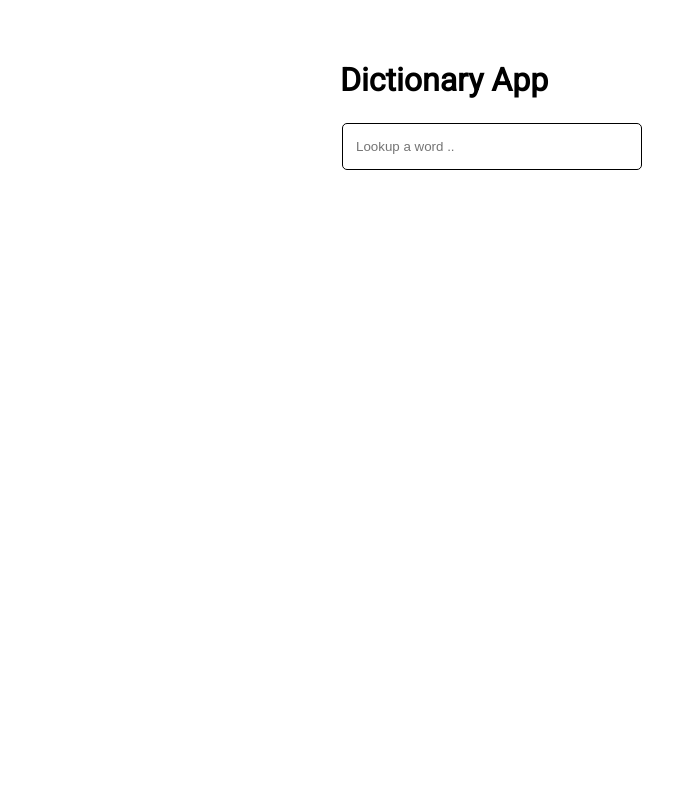
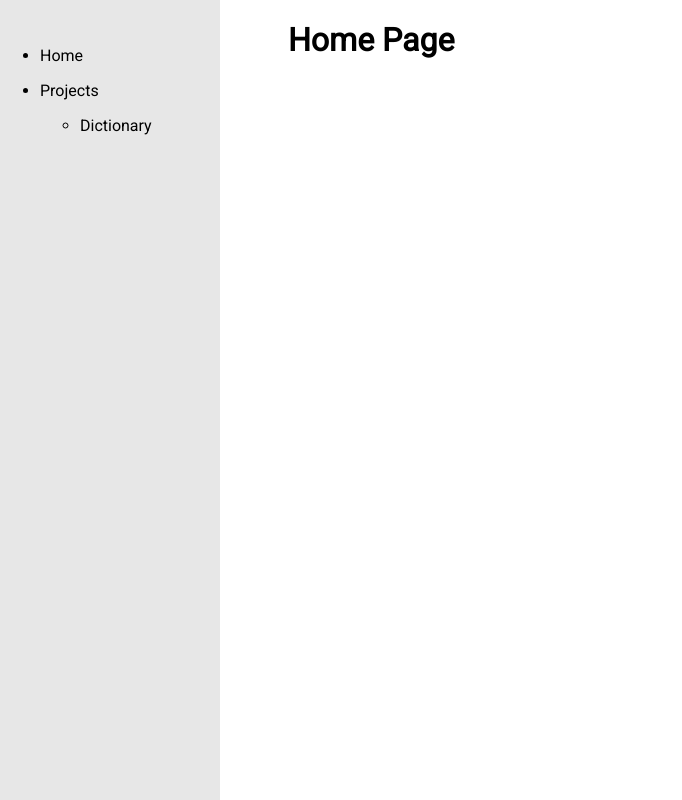
Before and after one commit to KayeDante89/react-snippets, a React (Vite) app: page / in a window 1280 px wide. Shown: the whole page, without its empty margins (0-682 px from the left). Built offline with nearby package versions, Linux system fonts and the light colour scheme.

Commit message:
add some routing and home page

```diff
--- a/package.json
+++ b/package.json
@@ -12,7 +12,8 @@
   "dependencies": {
     "react": "^18.2.0",
     "react-dom": "^18.2.0",
-    "react-loader-spinner": "^6.1.6"
+    "react-loader-spinner": "^6.1.6",
+    "react-router-dom": "^6.22.0"
   },
   "devDependencies": {
     "@types/react": "^18.2.55",
--- a/src/App.css
+++ b/src/App.css
@@ -3,7 +3,10 @@
 #root {
   max-width: 1280px;
   margin: 0 auto;
-  padding: 2rem;
-  /* text-align: center; */
+  /* padding: 2rem; */
   font-family: 'Roboto', sans-serif;
 }
+
+.page-margin {
+  margin-left: 280px;
+}
--- a/src/App.jsx
+++ b/src/App.jsx
@@ -1,14 +1,34 @@
 import React from 'react'
-import './App.css'
+import { createBrowserRouter, Outlet, RouterProvider } from "react-router-dom";
+
+import NavBar from './components/navbar/NavBar';
+import HomePage from './pages/home-page/HomePage';
 import DictionaryApp from './pages/dictionary-app/DictionaryApp'
 
-function App() {
+import './App.css'
+
+const Layout = () => {
 
   return (
     <>
-      <DictionaryApp/>
+      <NavBar/>
+      <Outlet/>
     </>
-  )
+  );
+};
+
+const router = createBrowserRouter([
+  {
+    element: <Layout />,
+    children: [
+      { path: "/", element: <HomePage /> },
+      { path: "/dictionary", element: <DictionaryApp/> }
+    ],
+  },
+]);
+
+function App() {
+  return <RouterProvider router={router} />
 }
 
-export default App
+export default App;
--- /dev/null
+++ b/src/components/navbar/NavBar.css
@@ -0,0 +1,21 @@
+#side-nav {
+  height: 100vh;
+  position: fixed;
+  width: 220px;
+  margin: 0px;
+  z-index: 1;
+  top: 0;
+  left: 0;
+  background-color: #e7e7e7;
+  overflow-x: hidden;
+  padding-top: 30px;
+}
+
+#nav-links a {
+  text-decoration: none;
+  color: black;
+}
+
+#nav-links a:hover {
+  color: purple;
+}
--- /dev/null
+++ b/src/components/navbar/NavBar.jsx
@@ -0,0 +1,26 @@
+import React from "react";
+import { Link } from "react-router-dom";
+
+import "./NavBar.css";
+
+function NavBar() {
+  return (
+    <nav id="side-nav">
+      <ul id="nav-links">
+        <li>
+          <Link to="/">Home</Link>
+        </li>
+        <li>
+          <p>Projects</p>
+          <ul>
+            <li>
+              <Link to="/dictionary">Dictionary</Link>
+            </li>
+          </ul>
+        </li>
+      </ul>
+    </nav>
+  );
+}
+
+export default NavBar;
--- a/src/pages/dictionary-app/DictionaryApp.jsx
+++ b/src/pages/dictionary-app/DictionaryApp.jsx
@@ -44,7 +44,7 @@ function DictionaryApp() {
 
   if (error) {
     return (
-      <div className="dictionary-app">
+      <div className="dictionary-app page-margin">
         <div className="dict-container">
           <h1>Oops!</h1>
           <p>
@@ -58,7 +58,7 @@ function DictionaryApp() {
   }
 
   return (
-    <main className="dictionary-app">
+    <main className="dictionary-app page-margin">
       <div className="dict-container">
         <h1>Dictionary App</h1>
         <form onSubmit={search}>
--- /dev/null
+++ b/src/pages/home-page/HomePage.css
@@ -0,0 +1,3 @@
+#homepage-container {
+  width: 600px;
+}
--- /dev/null
+++ b/src/pages/home-page/HomePage.jsx
@@ -0,0 +1,16 @@
+import React from "react";
+
+import './HomePage.css'
+
+function HomePage() {
+  return (
+    <main  className="page-margin">
+      <div id="homepage-container">
+        <h1>Home Page</h1>
+      </div>
+
+    </main>
+  )
+};
+
+export default HomePage;
```
Also changed, not shown: 1 other file (tests, documents, lock files or other folders).
